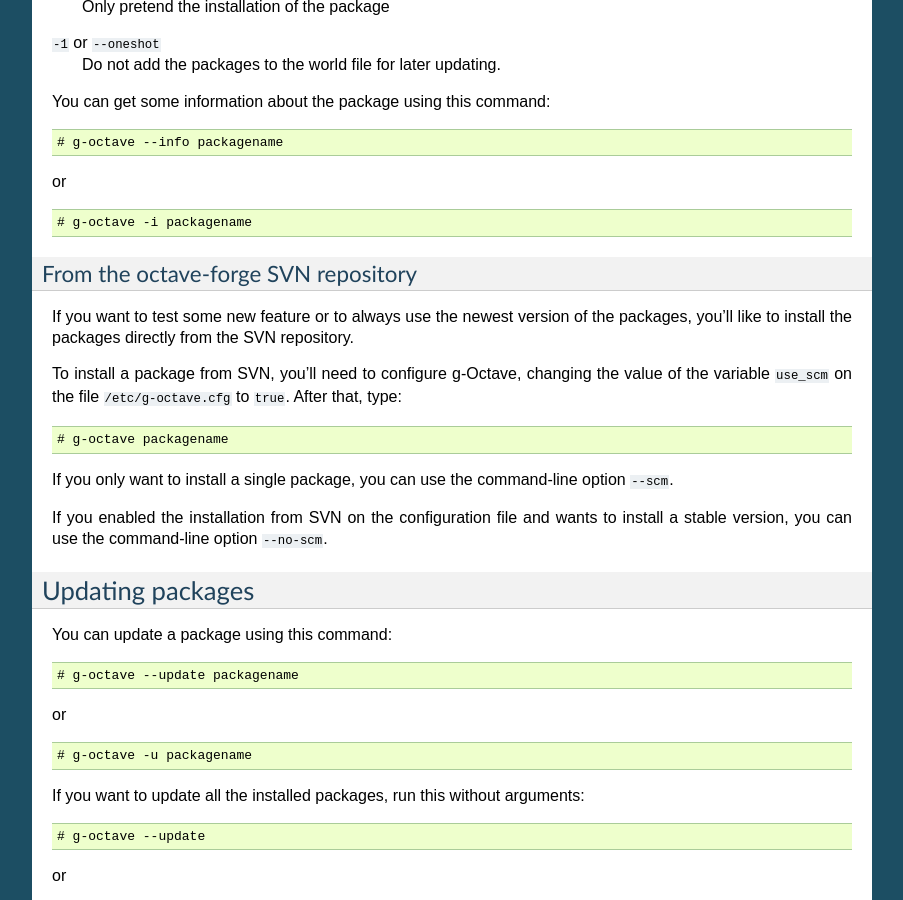
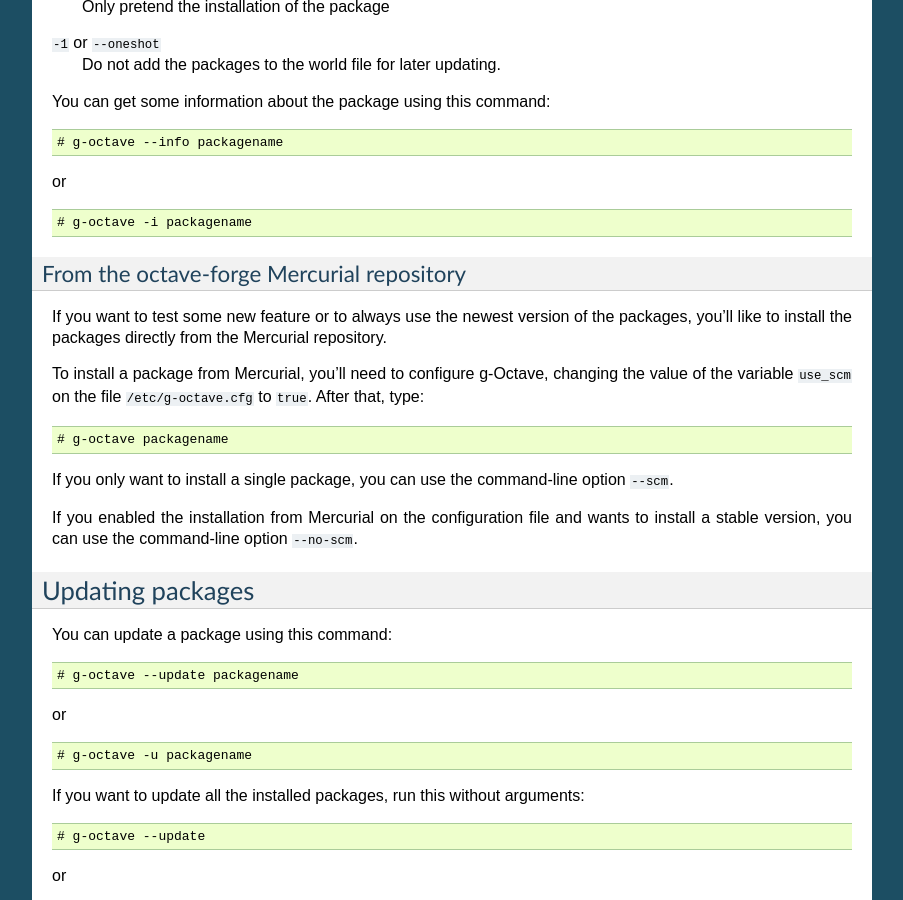
Before and after one commit to rafaelmartins/g-octave, a Sphinx documentation site: the page built from docs/userguide.rst, in a window 1280 px wide and 900 px high, scrolled down 2670 px. Shown: the whole window, without its empty margins (198-1101 px from the left). Built offline with Sphinx 7.4.7, drawn with Linux system fonts in a browser that asks for light colours; some of the changed text lies outside the part shown.

Commit message:
update to use new hg repos

```diff
--- a/docs/userguide.rst
+++ b/docs/userguide.rst
@@ -169,14 +169,14 @@ or ::
     # g-octave -i packagename
 
 
-From the octave-forge SVN repository
-~~~~~~~~~~~~~~~~~~~~~~~~~~~~~~~~~~~~
+From the octave-forge Mercurial repository
+~~~~~~~~~~~~~~~~~~~~~~~~~~~~~~~~~~~~~~~~~~
 
 If you want to test some new feature or to always use the newest version
 of the packages, you'll like to install the packages directly from the
-SVN repository.
+Mercurial repository.
 
-To install a package from SVN, you'll need to configure g-Octave, changing
+To install a package from Mercurial, you'll need to configure g-Octave, changing
 the value of the variable ``use_scm`` on the file ``/etc/g-octave.cfg``
 to ``true``. After that, type::
 
@@ -185,7 +185,7 @@ to ``true``. After that, type::
 If you only want to install a single package, you can use the command-line
 option ``--scm``.
 
-If you enabled the installation from SVN on the configuration file and
+If you enabled the installation from Mercurial on the configuration file and
 wants to install a stable version, you can use the command-line option
 ``--no-scm``.
 
```
Also changed, not shown: 3 other files.
